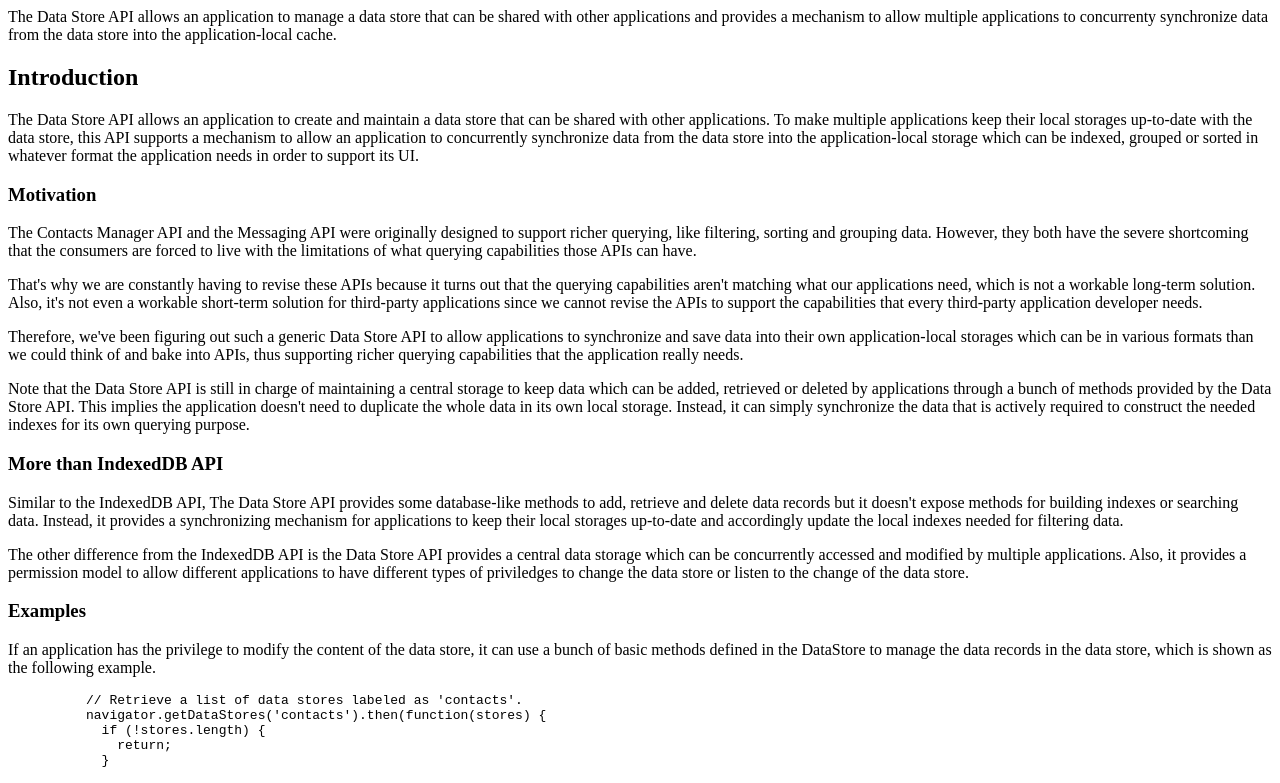
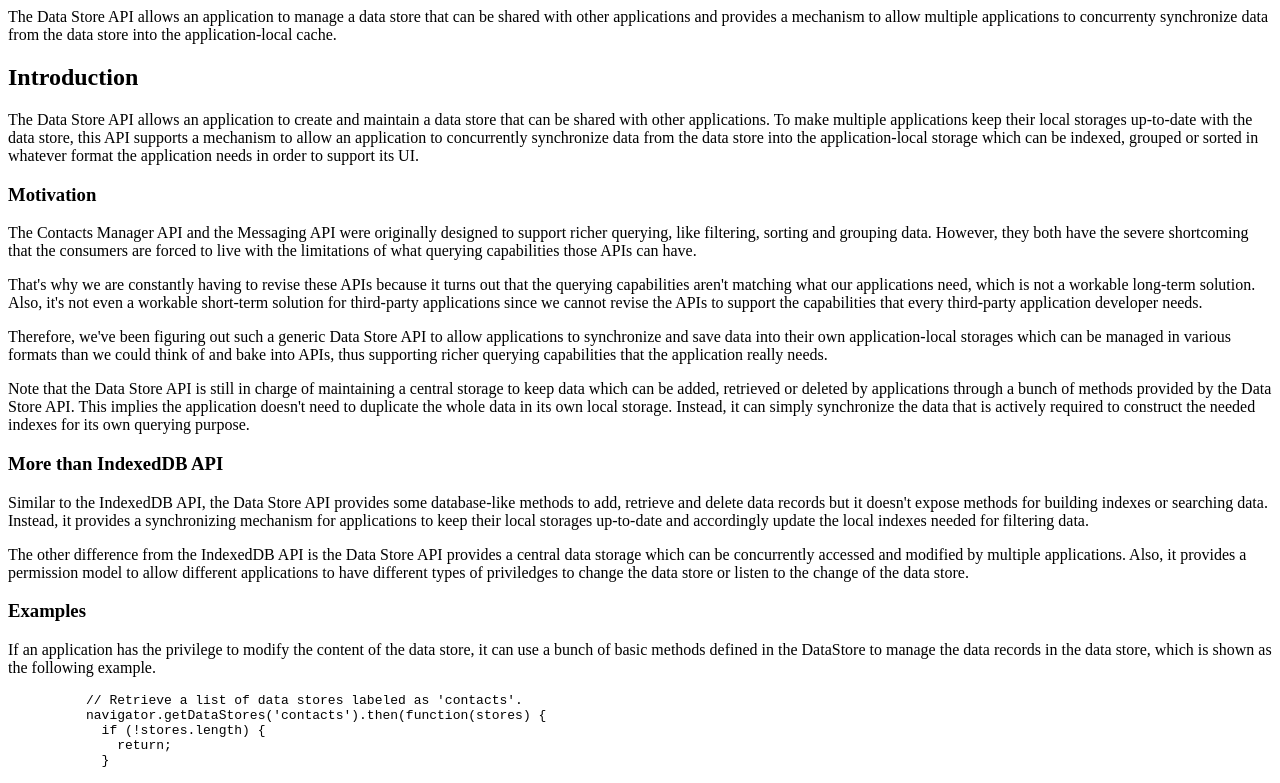
Before and after one commit to airpingu/data-store-api, a plain HTML site: page index.html in a window 1280 px wide. Shown: the top 783 px of the page. Drawn offline with Linux system fonts and the light colour scheme.

Commit message:
Polished.

```diff
--- a/index.html
+++ b/index.html
@@ -107,9 +107,9 @@ Style guide to contributors:
         <p>
           Therefore, we've been figuring out such a generic Data Store API to
           allow applications to synchronize and save data into their own
-          application-local storages which can be in various formats than we
-          could think of and bake into APIs, thus supporting richer querying
-          capabilities that the application really needs.
+          application-local storages which can be managed in various formats
+          than we could think of and bake into APIs, thus supporting richer
+          querying capabilities that the application really needs.
         </p>
         <p>
           Note that the Data Store API is still in charge of maintaining a
@@ -125,7 +125,7 @@ Style guide to contributors:
       <section>
         <h3>More than IndexedDB API</h3>
         <p>
-          Similar to the IndexedDB API, The Data Store API provides some
+          Similar to the IndexedDB API, the Data Store API provides some
           database-like methods to add, retrieve and delete data records but it
           doesn't expose methods for building indexes or searching data.
           Instead, it provides a synchronizing mechanism for applications to
```
